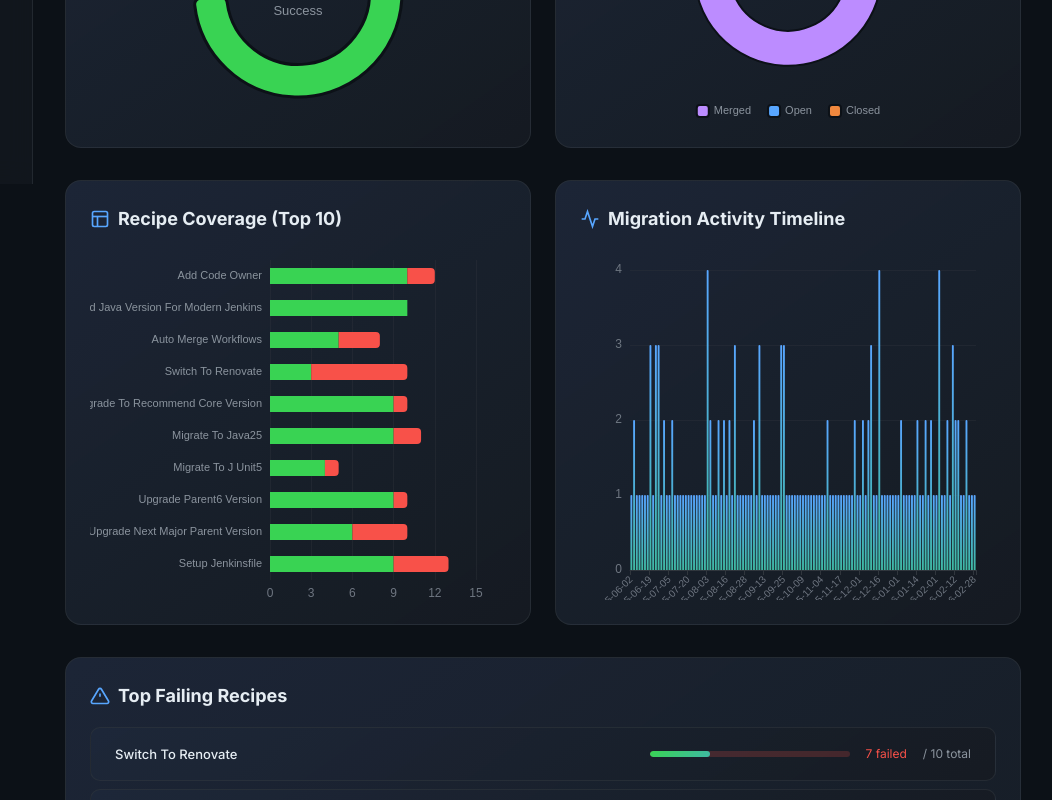
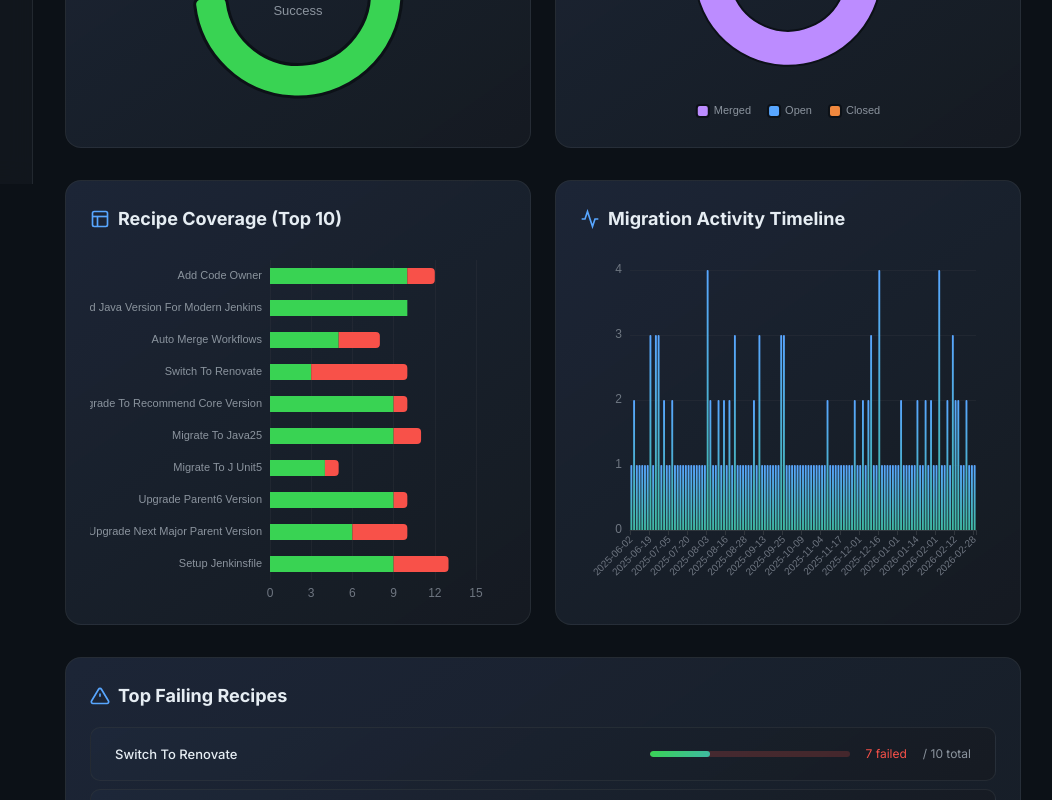
Before and after one commit to Codbeeast/JenkinsPlugins, a React (Vite) app: page / in a window 1280 px wide. Shown: the part 616-1416 px from the top of the page, without its empty margins (227-1279 px from the left). Built offline with nearby package versions, Linux system fonts and the light colour scheme; no server answers.

Commit message:
Fixed the lables

```diff
--- a/src/pages/Overview.tsx
+++ b/src/pages/Overview.tsx
@@ -94,7 +94,7 @@ export default function Overview() {
 
     const timelineOption = {
         tooltip: { trigger: 'axis' as const, backgroundColor: '#1c2333', borderColor: '#30363d', textStyle: { color: '#e6edf3' } },
-        grid: { left: 50, right: 20, top: 20, bottom: 30 },
+        grid: { left: 50, right: 20, top: 20, bottom: 70 },
         xAxis: {
             type: 'category' as const,
             data: timeline.map(t => t.date),
```
